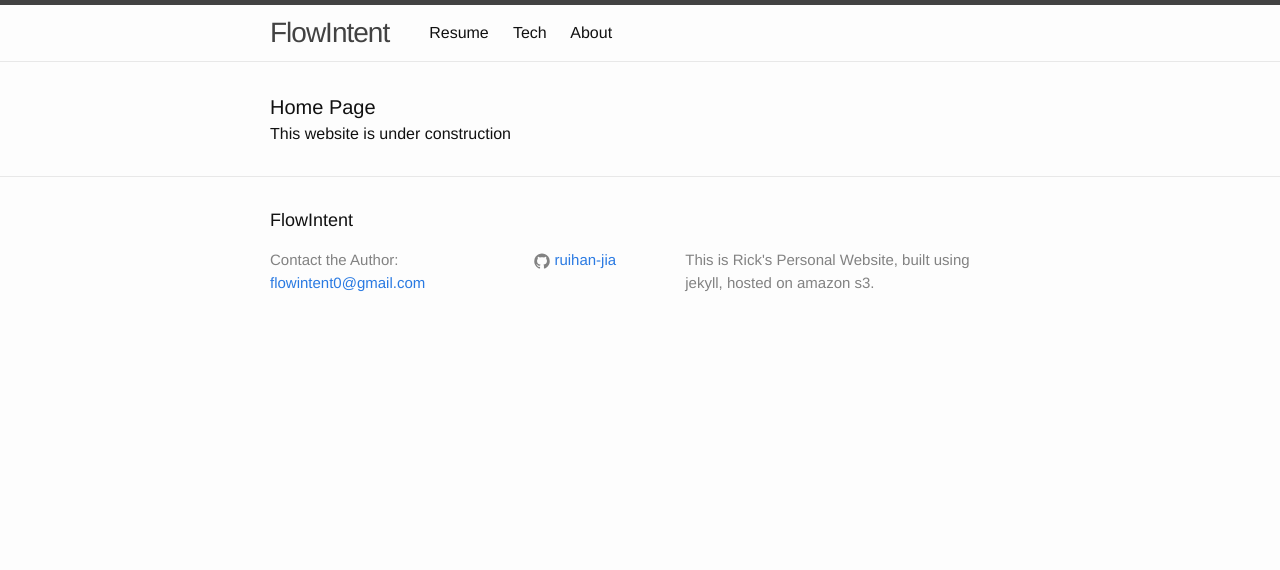
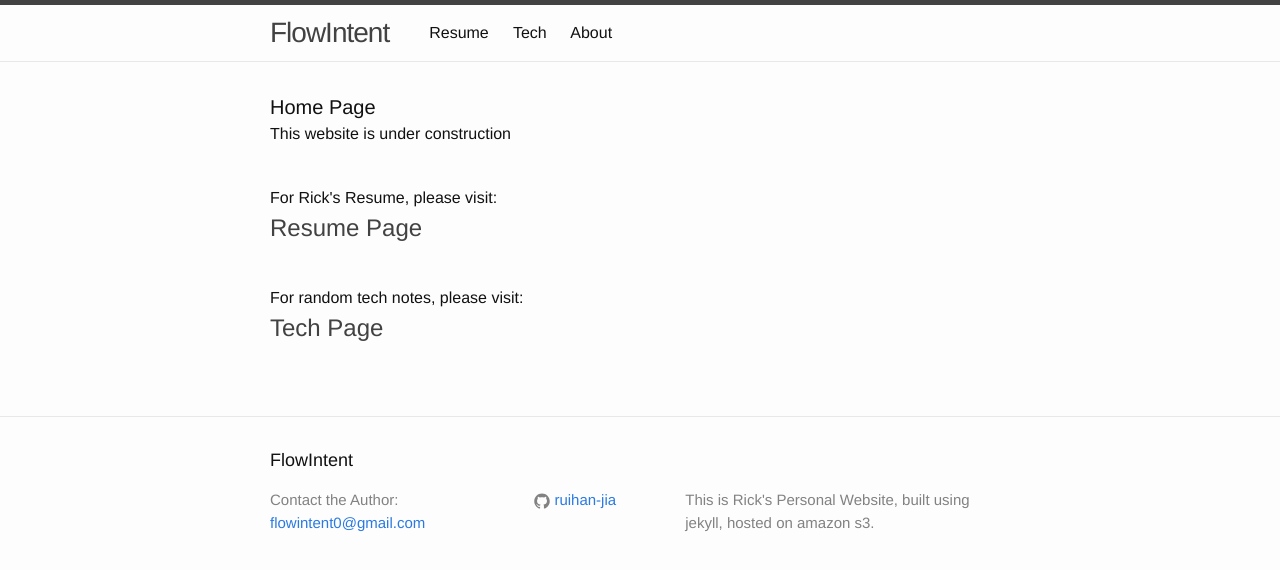
Before and after one commit to ruihan-jia/flowintent, a Jekyll site: the page built from index.md, in a window 1280 px wide. Shown: the top 570 px of the page. Built offline with Jekyll 4.4.1, drawn with Linux system fonts in a browser that asks for light colours.

Commit message:
editted home page and about page

```diff
--- a/_layouts/home.html
+++ b/_layouts/home.html
@@ -4,8 +4,23 @@ layout: default
 
 <div class="home">
 
-  <h1 class="page-heading">Home Page</h1>
-  <p> This website is under construction </p>
+  <div class="home-title">
+    <h1 class="page-heading">Home Page</h1>
+    <p> This website is under construction </p>
+  </div>
+  <div class="home-content">
+    <p> For Rick's Resume, please visit: </p>
+    <a class="home-link" href="/resume"> Resume Page </a>
+  </div>
+  <div class="home-content">
+    <p> For random tech notes, please visit: </p>
+    <a class="home-link" href="/tech"> Tech Page </a>
+  </div>
+
+
+
+
+
 <!--
   {{ content }}
 
--- a/_sass/minima/_layout.scss
+++ b/_sass/minima/_layout.scss
@@ -189,6 +189,30 @@
   display: block;
   font-size: 24px;
 }
+
+
+/**
+ * Home content
+ */
+
+.home-title {
+  margin-bottom: 40px;
+}
+
+.home-content {
+  margin-bottom: 40px;
+}
+
+.home-link {
+  font-size:24px;
+
+  &,
+  &:visited {
+    color: $grey-color-dark;
+  }
+}
+
+
 
 
 /**
```
Also changed, not shown: about.md (+7 -4 lines).
